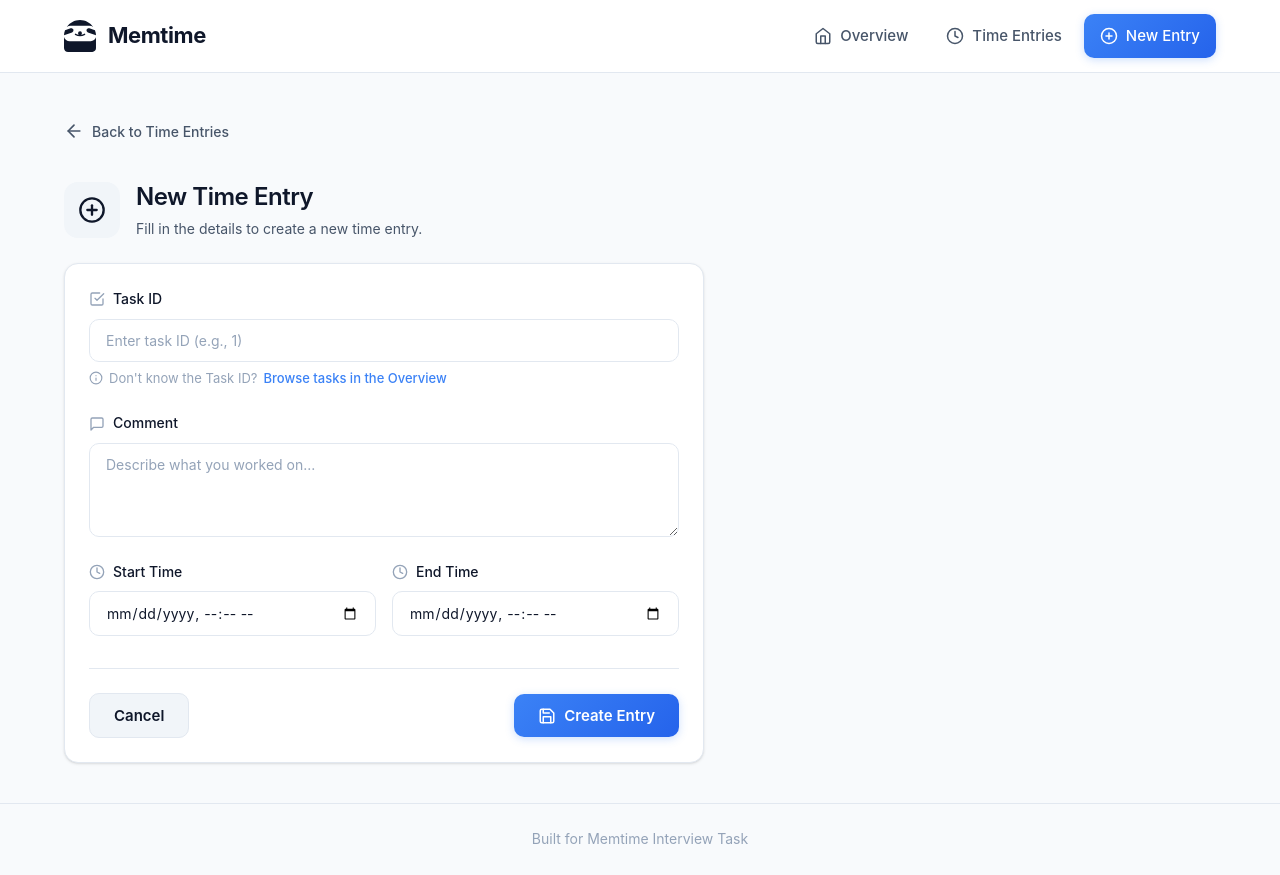
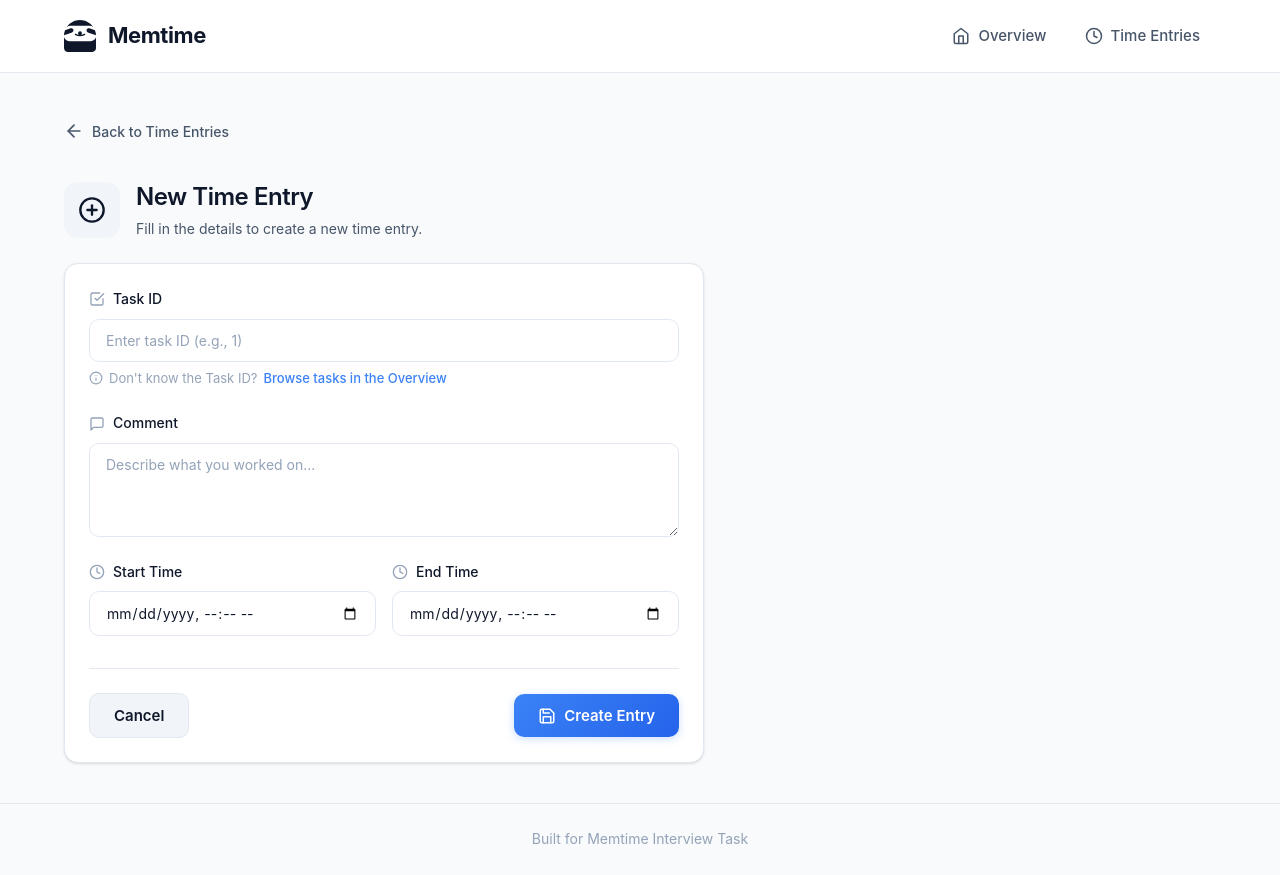
Before and after one commit to haris-hr/Memtime, a Vue app: page /time-entry/new in a window 1280 px wide. Built offline with nearby package versions, Linux system fonts and the light colour scheme.

Commit message:
Hide navbar New Entry button on form pages too

```diff
--- a/src/App.vue
+++ b/src/App.vue
@@ -30,7 +30,7 @@
             <Icon name="clock" />
             <span>Time Entries</span>
           </RouterLink>
-          <RouterLink v-if="currentRouteName !== 'time-entries'" to="/time-entry/new" class="nav-link nav-link-cta">
+          <RouterLink v-if="!['time-entries', 'time-entry-new', 'time-entry-edit'].includes(currentRouteName as string)" to="/time-entry/new" class="nav-link nav-link-cta">
             <Icon name="clockPlus" />
             <span>New Entry</span>
           </RouterLink>
```
